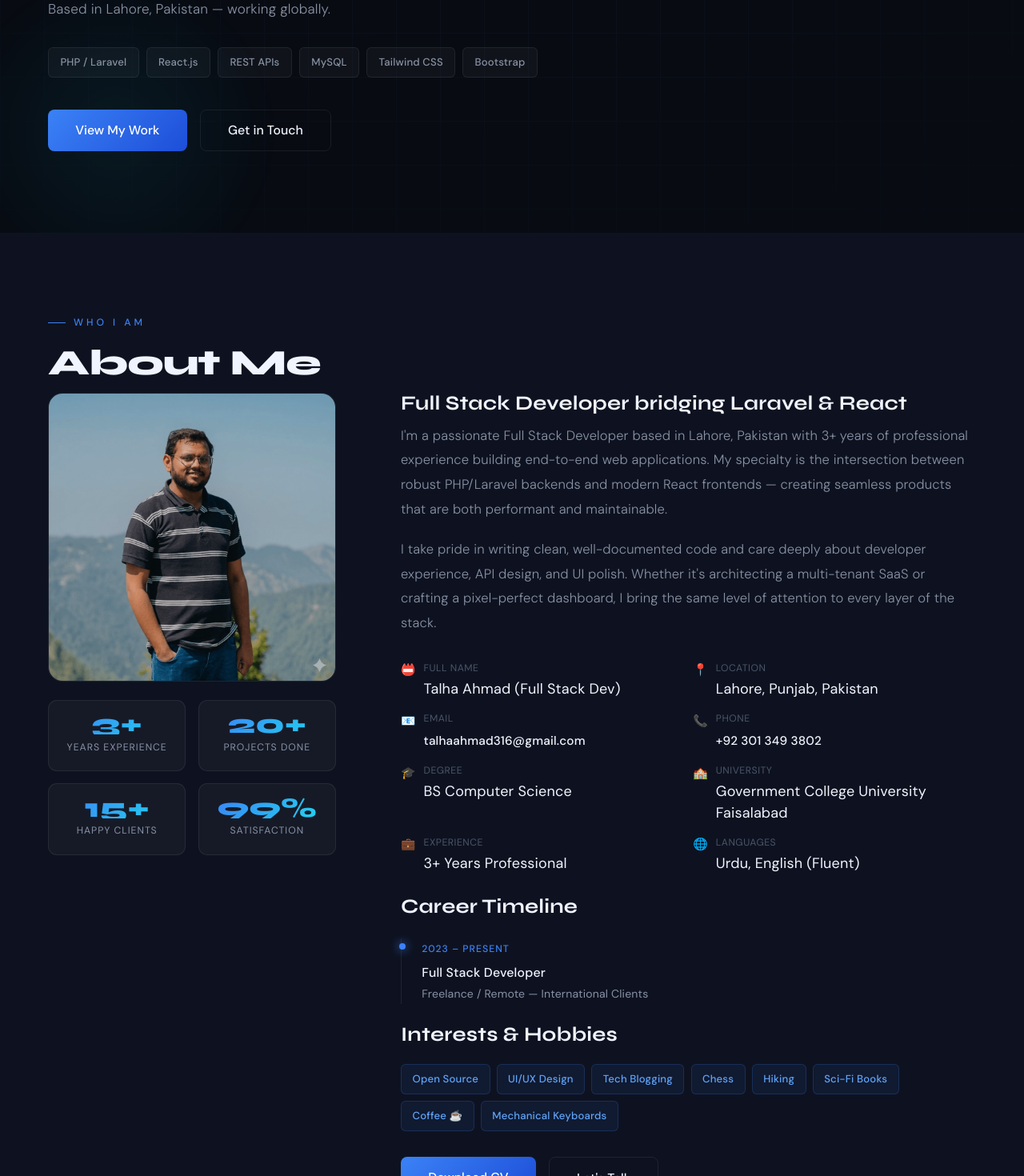
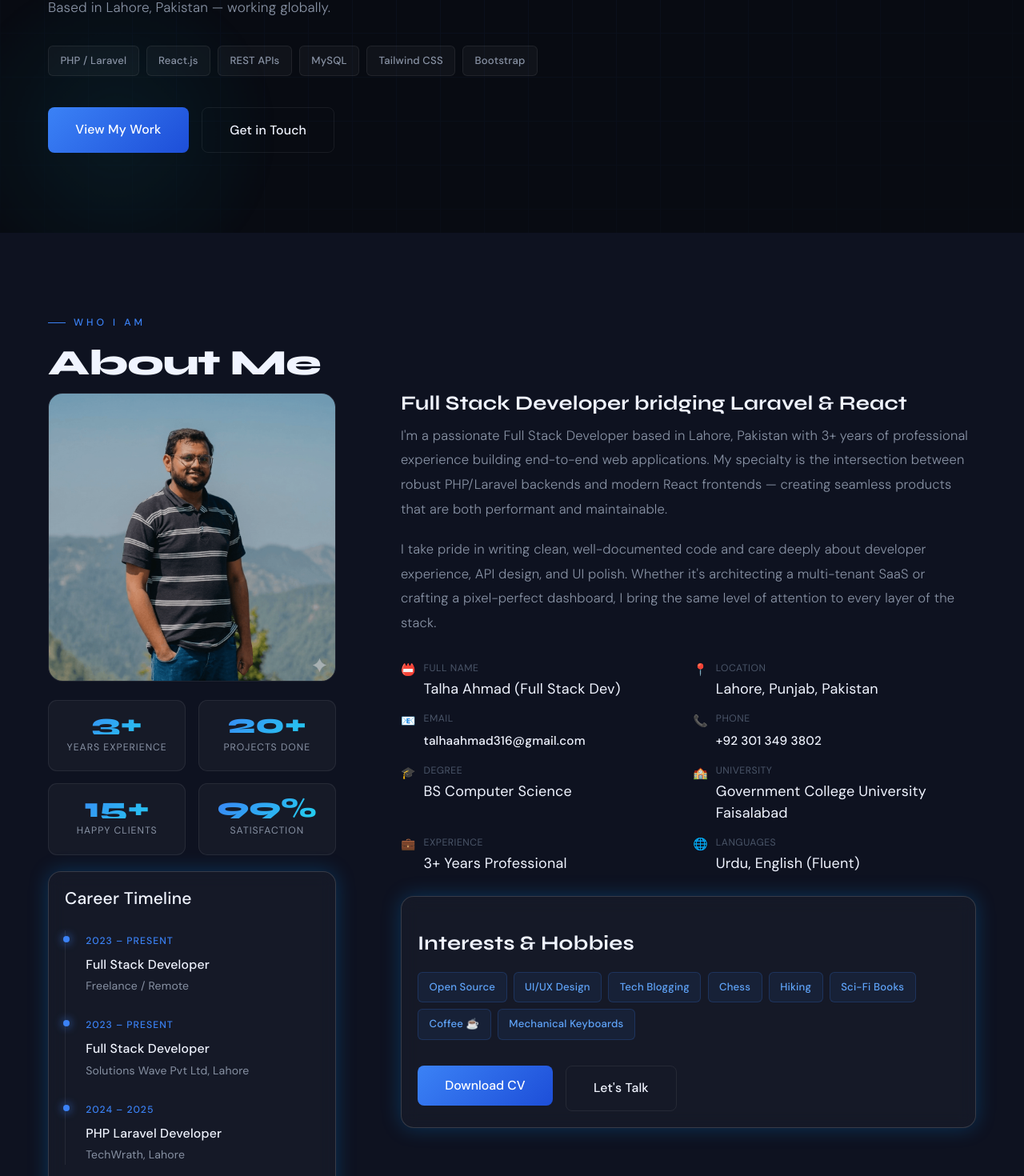
Before and after one commit to talhaahmad316/portfolio, a React (Vite) app: page / in a window 1280 px wide. Shown: the part 509-1979 px from the top of the page at 80% size. Built offline with nearby package versions, Linux system fonts and the light colour scheme.

Commit message:
2026-05-08

```diff
--- a/index.html
+++ b/index.html
@@ -5,7 +5,7 @@
   <meta charset="UTF-8" />
   <link rel="icon" type="image/svg+xml" href="/favicon.svg" />
   <meta name="viewport" content="width=device-width, initial-scale=1.0" />
-  <title>portfolio</title>
+  <title>Talha Ahmad</title>
   <link
     href="https://fonts.googleapis.com/css2?family=Syne:wght@400;600;700;800&family=DM+Sans:ital,opsz,wght@0,9..40,300;0,9..40,400;0,9..40,500;1,9..40,300&display=swap"
     rel="stylesheet" />
--- a/src/assets/main.css
+++ b/src/assets/main.css
@@ -43,8 +43,7 @@ body {
   border-radius: 3px
 }
 
-/* CURSOR */
-.cur {
+/* CURSOR */ur {
   width: 9px;
   height: 9px;
   background: var(--blue);
@@ -326,7 +325,8 @@ body {
   font-size: .88rem;
   cursor: pointer;
   transition: all .25s;
-  font-family: var(--fb)
+  font-family: var(--fb);
+  text-decoration: none;
 }
 
 .btn-p:hover {
@@ -344,7 +344,9 @@ body {
   font-size: .88rem;
   cursor: pointer;
   transition: all .25s;
-  font-family: var(--fb)
+  font-family: var(--fb);
+  text-decoration: none;
+
 }
 
 .btn-o:hover {
@@ -850,6 +852,9 @@ section {
 .pv.c3 {
   background: linear-gradient(135deg, #1f0d2c, #3b1a5e)
 }
+.pv.c4 {
+  background: linear-gradient(135deg, #1f0d2c, #3b1a5e)
+}
 
 .pb {
   padding: 1.3rem;
--- a/src/components/About.jsx
+++ b/src/components/About.jsx
@@ -19,6 +19,22 @@ export default function About() {
                                     <div className="astat"><div className="astat-n">15+</div><div className="astat-l">Happy Clients</div></div>
                                     <div className="astat"><div className="astat-n">99%</div><div className="astat-l">Satisfaction</div></div>
                                 </div>
+                                <div style={{
+                                    border: "1px solid rgba(255,255,255,0.15)",
+                                    borderRadius: "16px",
+                                    padding: "20px",
+                                    background: "rgba(255,255,255,0.03)",
+                                    boxShadow: "0 0 25px rgba(0, 153, 255, 0.25)",
+                                    backdropFilter: "blur(10px)",
+                                    marginTop: "20px"
+                                }}>
+                                    <h3>Career Timeline</h3>
+                                    <div className="tl">
+                                        <div className="ti"><div className="ty">2023 – PRESENT</div><div className="tr">Full Stack Developer</div><div className="tc">Freelance / Remote</div></div>
+                                        <div className="ti"><div className="ty">2023 – PRESENT</div><div className="tr">Full Stack Developer</div><div className="tc">Solutions Wave Pvt Ltd, Lahore</div></div>
+                                        <div className="ti"><div className="ty">2024 – 2025</div><div className="tr">PHP Laravel Developer</div><div className="tc">TechWrath, Lahore</div></div>
+                                    </div>
+                                </div>
                             </div>
                         </div>
 
@@ -39,12 +55,16 @@ export default function About() {
                                 <div className="di"><span className="di-icon">🌐</span><div><div className="dl">Languages</div><div className="dv">Urdu, English (Fluent)</div></div></div>
                             </div>
 
-                            <h3 style={{ marginBottom: ".75rem" }}>Career Timeline</h3>
-                            <div className="tl">
-                                <div className="ti"><div className="ty">2023 – PRESENT</div><div className="tr">Full Stack Developer</div><div className="tc">Freelance / Remote — International Clients</div></div>
-                                {/* <div className="ti"><div className="ty">2022 – 2024</div><div className="tr">Junior Full Stack Developer</div><div className="tc">TechVentures Pvt Ltd, Lahore</div></div>
-                                <div className="ti"><div className="ty">2021 – 2022</div><div className="tr">PHP Developer Intern</div><div className="tc">WebCraft Studio, Lahore</div></div> */}
-                            </div>
+                            <div style={{
+                                border: "1px solid rgba(255,255,255,0.15)",
+                                borderRadius: "16px",
+                                padding: "20px",
+                                background: "rgba(255,255,255,0.03)",
+                                boxShadow: "0 0 25px rgba(0, 153, 255, 0.25)",
+                                backdropFilter: "blur(10px)",
+                                marginTop: "20px"
+                            }}>
+
 
                                 <h3 style={{ margin: "1.4rem 0 .7rem" }}>Interests & Hobbies</h3>
                                 <div className="interests">
@@ -62,7 +82,9 @@ export default function About() {
                                     <a href="/Talha Ahmad.pdf" download>
                                         <button className="btn-p">Download CV</button>
                                     </a>
-                                <button className="btn-o" onClick={() => scrollTo('contact')}>Let's Talk</button>
+                                    <a style={{textDecoration:"none"}} href="#contact" className="btn-o">Let's Talk</a>
+                                    {/* <button className="btn-o" onClick={() => scrollTo('contact')}>Let's Talk</button> */}
+                                </div>
                             </div>
                         </div>
                     </div>
--- a/src/components/Home.jsx
+++ b/src/components/Home.jsx
@@ -22,9 +22,10 @@ export default function Home() {
                             <span className="pill">Tailwind CSS</span>
                             <span className="pill">Bootstrap</span>
                         </div>
-                        <div className="hero-btns">
-                            <button className="btn-p" onClick={() => scrollTo('projects')}>View My Work</button>
-                            <button className="btn-o" onClick={() => scrollTo('contact')}>Get in Touch</button>
+                        <div className="hero-btns" style={{textDecoration:"none"}}>
+
+                            <a className="btn-p" href="#projects">View My Work</a>
+                            <a className="btn-o" href="#contact">Get in Touch</a>
                         </div>
                     </div>
 
--- a/src/components/Skills.jsx
+++ b/src/components/Skills.jsx
@@ -41,7 +41,7 @@ export default function Skills() {
 
     return (
         <>
-            <section id="skills" className="skills-sec container-fluid py-5">
+            <section id="skills" className="skills-sec container-fluid py-5" style={{marginTop:"-120px"}}>
                 <div>
 
                     <div className="rv text-center mb-5">
```
Also changed, not shown: public/capture.PNG (added). Lines whose indentation alone changed are shown as unchanged.
